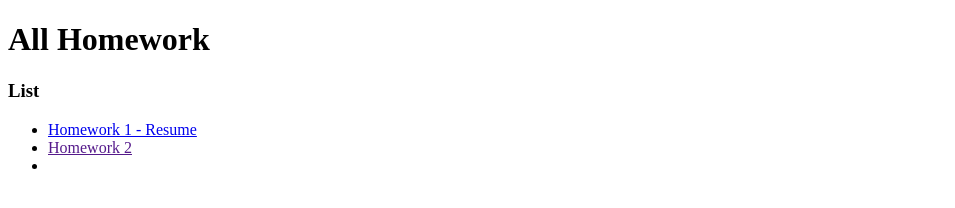
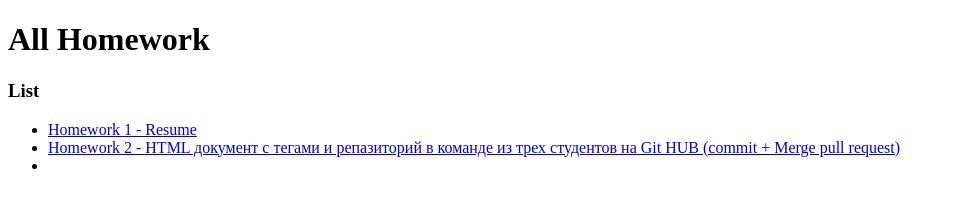
Before and after one commit to FrodoMi/Homework, a plain HTML site: page Report_Homework/index.html in a window 1280 px wide. Shown: the whole page, without its empty margins (0-955 px from the left). Drawn offline with Linux system fonts and the light colour scheme.

Commit message:
Add homework 2

```diff
--- a/Report_Homework/index.html
+++ b/Report_Homework/index.html
@@ -15,7 +15,7 @@
            <a href="../HW1/Resume RU/index.html">Homework 1 - Resume</a>
        </li>
        <li>
-           <a href="">Homework 2</a>
+           <a href="../../../Education/Lessons4/fedchenkoA.html">Homework 2 - HTML документ с тегами и репазиторий в команде из трех студентов на Git HUB (commit + Merge pull request)</a>
        </li>
        <li></li>
    </ul>
```
